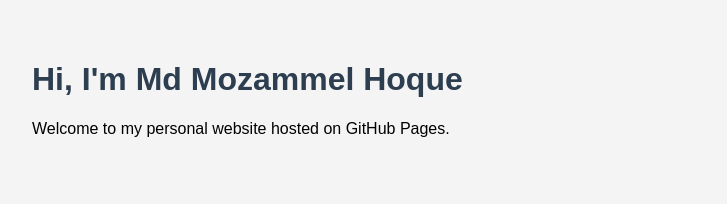
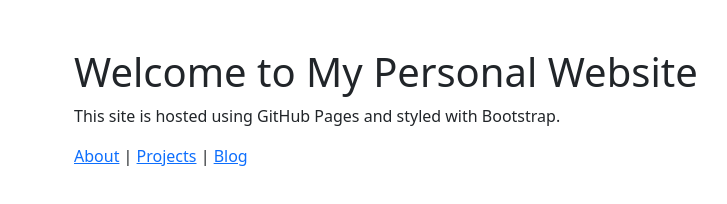
Before and after one commit to Mozammel16/Md-Mozammel-Hoque, a plain HTML site: page index.html in a window 1280 px wide. Shown: the whole page, without its empty margins (8-735 px from the left). Drawn offline with nearby package versions, Linux system fonts and the light colour scheme.

Commit message:
Update index.html

```diff
--- a/index.html
+++ b/index.html
@@ -1,16 +1,16 @@
 <!DOCTYPE html>
-<html lang="en">
+<html>
 <head>
-  <meta charset="UTF-8">
   <title>Md Mozammel Hoque</title>
-  <meta name="viewport" content="width=device-width, initial-scale=1.0">
-  <style>
-    body { font-family: Arial, sans-serif; padding: 2rem; background: #f4f4f4; }
-    h1 { color: #2C3E50; }
-  </style>
+  <link rel="stylesheet" href="https://cdn.jsdelivr.net/npm/bootstrap@5.3.0/dist/css/bootstrap.min.css">
 </head>
-<body>
-  <h1>Hi, I'm Md Mozammel Hoque</h1>
-  <p>Welcome to my personal website hosted on GitHub Pages.</p>
+<body class="container py-5">
+  <h1>Welcome to My Personal Website</h1>
+  <p>This site is hosted using GitHub Pages and styled with Bootstrap.</p>
+  <nav>
+    <a href="about.html">About</a> |
+    <a href="projects.html">Projects</a> |
+    <a href="blog/">Blog</a>
+  </nav>
 </body>
 </html>
```
